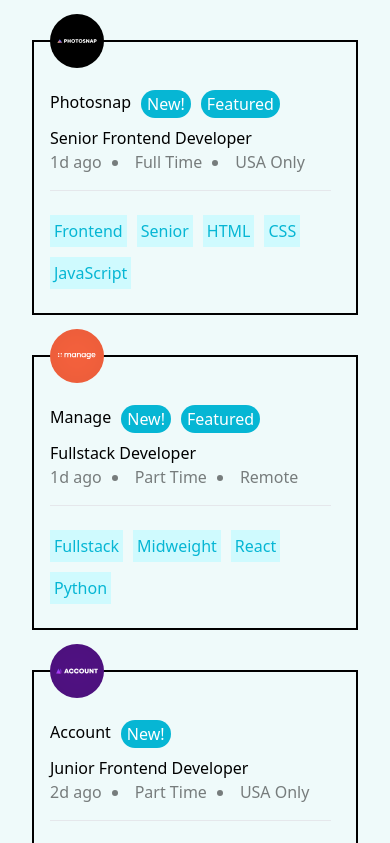
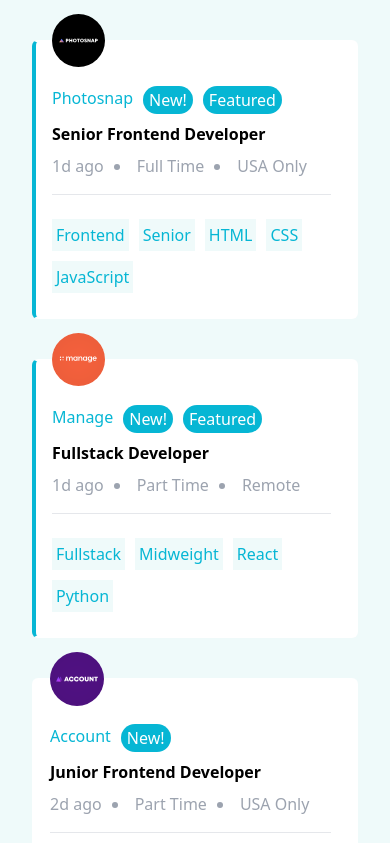
Before and after one commit to nitishkyadav/job-listing, a React (Create React App) app: page / in a window 390 px wide. Shown: the top 843 px of the page. Built offline with nearby package versions, Linux system fonts and the light colour scheme.

Commit message:
Fixed Mobile Job Listing Component

```diff
--- a/src/Job-Listing/JobListing.jsx
+++ b/src/Job-Listing/JobListing.jsx
@@ -7,8 +7,9 @@ const JobListing = (props) => {
   const data = props.data;
 
   if (data.featured) {
-    borderLeft = "border-l-cyan-500 border-l-8";
+    borderLeft = "border-l-cyan-500 border-l-4";
   } else {
+    borderLeft = "";
   }
 
   function onClickHandler(e) {
@@ -16,14 +17,16 @@ const JobListing = (props) => {
     dispatch(filterKeywordsActions.addKeywords({ value }));
   }
   return (
-    <div className="flex font-medium border-black border-2 mt-10 xs:flex-col pl-4 relative">
+    <div
+      className={`flex text-cyan-500 bg-white font-medium border-transparent border-2 ${borderLeft} rounded-md mt-10 xs:flex-col pl-4 relative`}
+    >
       <div className="flex xs:flex-col mt-10">
         <div className="xs:w-2/12 absolute -top-7">
           <img src={data.logo} alt={data.company} />
         </div>
 
-        <div className="flex flex-col text-center xs:mt-2">
-          <div className="flex gap-2.5">
+        <div className="flex flex-col text-center xs:mt-1">
+          <div className="flex content-center gap-2.5">
             <p className="">{data.company}</p>
             <ul className="flex gap-2.5 text-white">
               {data.new && (
@@ -37,11 +40,11 @@ const JobListing = (props) => {
             </ul>
           </div>
           <div className="flex mt-2">
-            <h2 className="">{data.position}</h2>
+            <h2 className="text-black font-bold">{data.position}</h2>
           </div>
 
-          <div className="flex opacity-50">
-            <ul className="flex gap-2.5 list-disc list-inside">
+          <div className="flex mt-2">
+            <ul className="flex gap-2.5 list-disc list-inside text-gray-400">
               <li className="list-none">{data.postedAt}</li>
               <li>{data.contract}</li>
               <li>{data.location}</li>
@@ -55,13 +58,13 @@ const JobListing = (props) => {
       <div className="flex text-cyan-500 xs:pr-2 mt-4 mb-6">
         <ul className="flex flex-wrap gap-2.5">
           <li
-            className="p-1 bg-cyan-100 border-transparent"
+            className="p-1 bg-bodyBg border-transparent"
             onClick={onClickHandler}
           >
             {data.role}
           </li>
           <li
-            className="p-1 bg-cyan-100 border-transparent"
+            className="p-1 bg-bodyBg border-transparent"
             onClick={onClickHandler}
           >
             {data.level}
@@ -69,7 +72,7 @@ const JobListing = (props) => {
           {data.tools.map((tool, index) => (
             <li
               key={index}
-              className="p-1 bg-cyan-100 border-transparent"
+              className="p-1 bg-bodyBg border-transparent"
               onClick={onClickHandler}
             >
               {tool}
@@ -78,7 +81,7 @@ const JobListing = (props) => {
           {data.languages.map((language, index) => (
             <li
               key={index}
-              className="p-1 bg-cyan-100 border-transparent"
+              className="p-1 bg-bodyBg border-transparent"
               onClick={onClickHandler}
             >
               {language}
```
